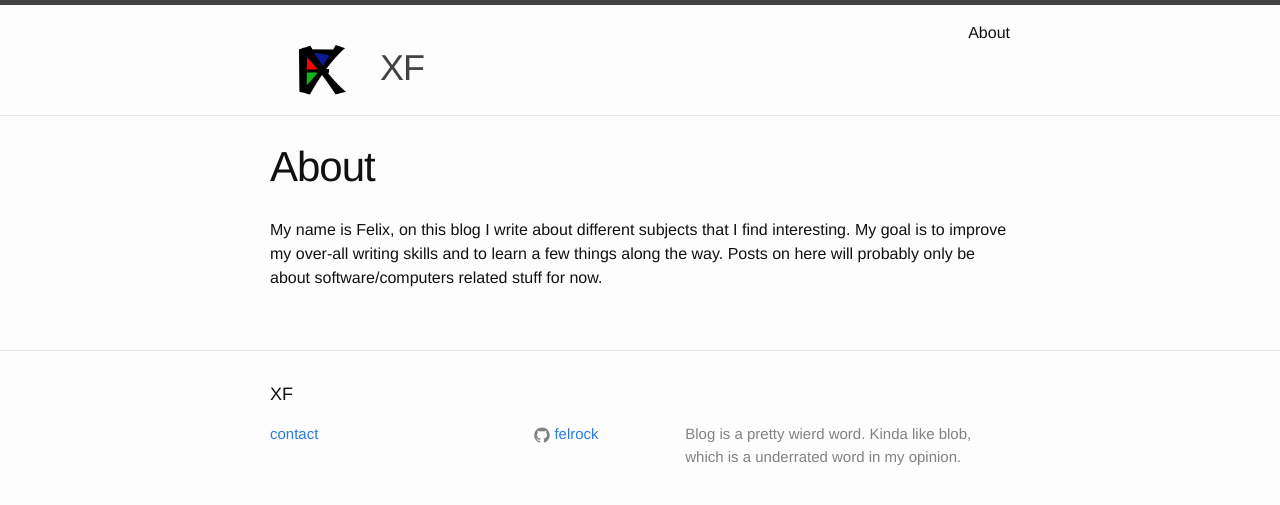
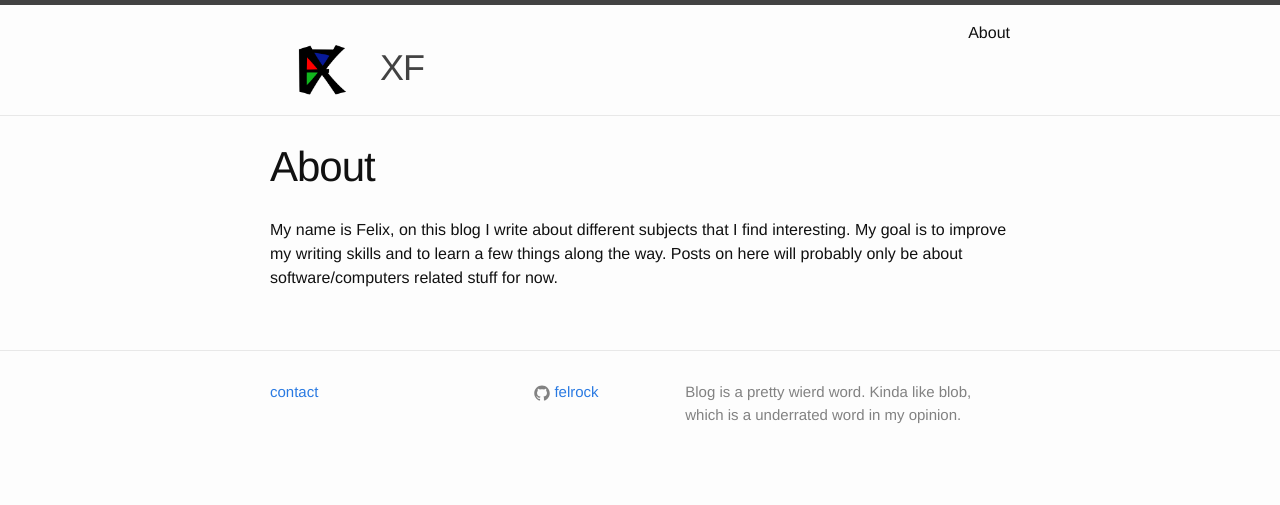
Before and after one commit to felrock/felrock.github.io, a Jekyll site: the page built from about.md, in a window 1280 px wide. Shown: the top 505 px of the page. Built offline with Jekyll 4.4.1, drawn with Linux system fonts in a browser that asks for light colours.

Commit message:
smalledit

```diff
--- a/_includes/footer.html
+++ b/_includes/footer.html
@@ -1,9 +1,6 @@
 <footer class="site-footer">
 
   <div class="wrapper">
-
-    <h2 class="footer-heading">{{ site.title }}</h2>
-
     <div class="footer-col-wrapper">
       <div class="footer-col footer-col-1">
         <ul class="contact-list">
--- a/about.md
+++ b/about.md
@@ -6,6 +6,6 @@ permalink: /about/
 
 
 My name is Felix, on this blog I write about different subjects that
-I find interesting. My goal is to improve my over-all writing skills
+I find interesting. My goal is to improve my writing skills
 and to learn a few things along the way. Posts on here will probably
 only be about software/computers related stuff for now.
```
Also changed, not shown: _posts/2020-09-30-path-2-phil.md (+11 -9 lines), images/wiki-save.jpg (added).
